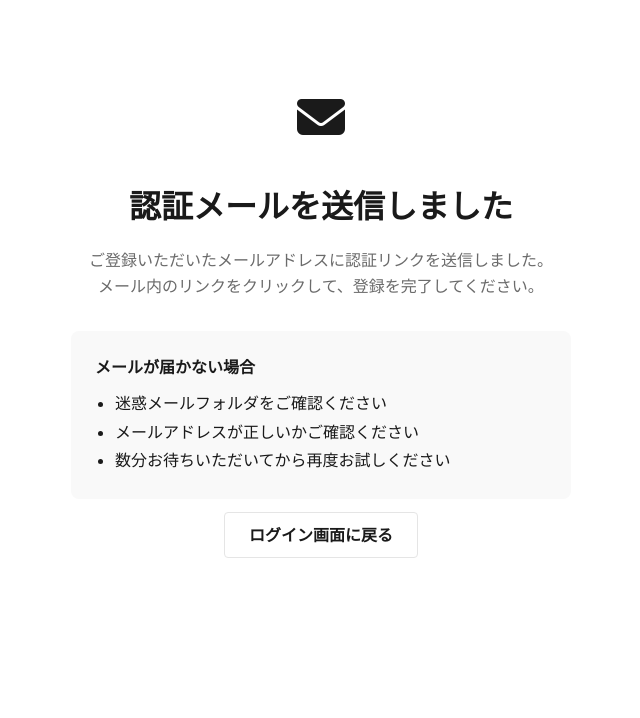
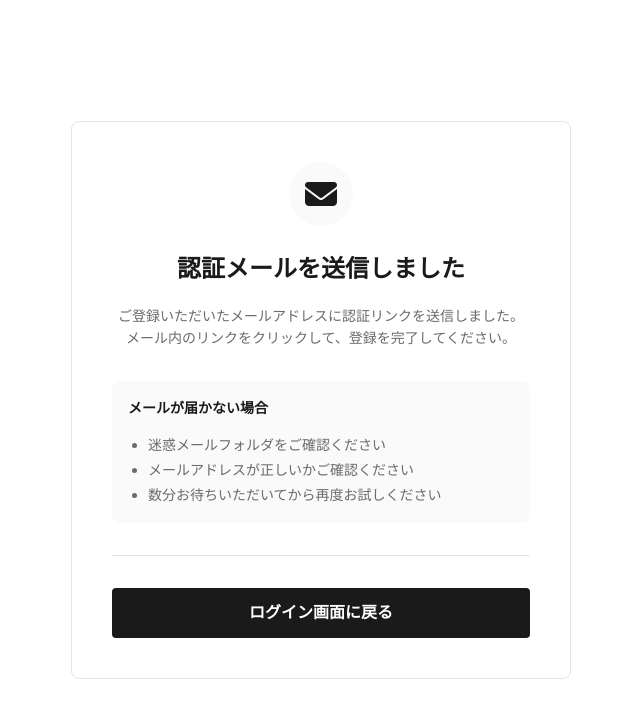
Before and after one commit to studioasari/doujinworks, a Next.js app: page /signup/verify in a window 1280 px wide. Shown: the top 718 px of the page, without its empty margins (319-959 px from the left). Built offline with nearby package versions, Linux system fonts and the light colour scheme; no server answers.

Commit message:
feat: 認証ページのデザイン統一 - サインアップ、ログイン、パスワード再設定、メール認証画面をnote風に統一

```diff
--- a/app/login/page.tsx
+++ b/app/login/page.tsx
@@ -123,7 +123,7 @@ export default function LoginPage() {
           textAlign: 'center',
           fontSize: '24px'
         }}>
-          同人ワークスにログイン
+          ログイン
         </h2>
 
         <form onSubmit={handleLogin}>
@@ -136,7 +136,7 @@ export default function LoginPage() {
               className="input-field"
               value={emailOrUsername}
               onChange={(e) => setEmailOrUsername(e.target.value)}
-              placeholder="example@email.com または username"
+              placeholder="メール or ユーザーID"
               required
             />
           </div>
@@ -164,7 +164,7 @@ export default function LoginPage() {
               className="input-field"
               value={password}
               onChange={(e) => setPassword(e.target.value)}
-              placeholder="6文字以上"
+              placeholder=""
               required
               minLength={6}
             />
--- a/app/signup/page.tsx
+++ b/app/signup/page.tsx
@@ -140,7 +140,7 @@ export default function SignupPage() {
               lineHeight: 1.8,
               marginBottom: '24px'
             }}>
-              同人ワークスは、創作をする人、それを応援する人、ものづくりが好きなみんなのための街のような場所。
+              同人ワークスは、創作する人も、それを楽しむ人も、“好き”を気軽に持ち寄れる街のような場所です。
             </p>
             <p style={{
               fontSize: '18px',
@@ -148,14 +148,14 @@ export default function SignupPage() {
               lineHeight: 1.8,
               marginBottom: '24px'
             }}>
-              好みのクリエイターやコンテンツを見つけたり、自分のつくりたいものをつくったりして楽しめます。
+              好みのクリエイターや作品に出会ったり、自分の表現を発信したりして楽しめます。
             </p>
             <p style={{
               fontSize: '18px',
               color: '#6B6B6B',
               lineHeight: 1.8
             }}>
-              いっしょに、創作の輪を広げていきましょう。
+              ここでのつながりが、あなたの創作や活動をもっと広げるきっかけになりますように。
             </p>
           </div>
 
--- a/app/signup/verify/page.tsx
+++ b/app/signup/verify/page.tsx
@@ -60,20 +60,53 @@ function VerifyContent() {
   }
 
   return (
-    <div className="container-narrow" style={{ paddingTop: '80px', paddingBottom: '80px' }}>
-      <div style={{ maxWidth: '500px', margin: '0 auto', textAlign: 'center' }}>
-        <div style={{ fontSize: '48px', marginBottom: '24px', color: '#1A1A1A' }}>
+    <div style={{
+      display: 'flex',
+      justifyContent: 'center',
+      alignItems: 'center',
+      minHeight: '100vh',
+      padding: '40px 20px'
+    }}>
+      <div style={{
+        width: '100%',
+        maxWidth: '500px',
+        border: '1px solid #E5E5E5',
+        borderRadius: '8px',
+        padding: '40px',
+        backgroundColor: '#FFFFFF',
+        textAlign: 'center'
+      }}>
+        <div style={{
+          width: '64px',
+          height: '64px',
+          borderRadius: '50%',
+          backgroundColor: '#FAFAFA',
+          display: 'flex',
+          alignItems: 'center',
+          justifyContent: 'center',
+          margin: '0 auto 24px',
+          fontSize: '32px',
+          color: '#1A1A1A'
+        }}>
           <i className="fas fa-envelope"></i>
         </div>
 
-        <h1 className="page-title" style={{ marginBottom: '16px' }}>
+        <h2 className="page-title" style={{
+          marginBottom: '16px',
+          fontSize: '24px'
+        }}>
           認証メールを送信しました
-        </h1>
+        </h2>
 
-        <p className="text-gray" style={{ marginBottom: '32px', lineHeight: '1.6' }}>
+        <p style={{
+          marginBottom: '32px',
+          fontSize: '14px',
+          color: '#6B6B6B',
+          lineHeight: '1.6'
+        }}>
           {email ? (
             <>
-              <strong>{email}</strong> に認証リンクを送信しました。<br />
+              <strong style={{ color: '#1A1A1A' }}>{email}</strong> に認証リンクを送信しました。<br />
             </>
           ) : (
             <>ご登録いただいたメールアドレスに認証リンクを送信しました。<br /></>
@@ -83,7 +116,7 @@ function VerifyContent() {
 
         {message && (
           <div style={{
-            padding: '12px 16px',
+            padding: '12px',
             backgroundColor: '#F0FDF4',
             border: '1px solid #86EFAC',
             borderRadius: '8px',
@@ -96,22 +129,34 @@ function VerifyContent() {
         )}
 
         {error && (
-          <div style={{
-            padding: '12px 16px',
-            backgroundColor: '#FFF5F5',
-            border: '1px solid #FECACA',
-            borderRadius: '8px',
+          <div className="info-box" style={{
             marginBottom: '24px',
-            color: '#7F1D1D',
+            padding: '12px',
+            backgroundColor: '#FEE',
+            color: '#C33',
+            border: '1px solid #FCC',
             fontSize: '14px'
           }}>
             {error}
           </div>
         )}
 
-        <div className="info-box" style={{ marginBottom: '24px', textAlign: 'left' }}>
-          <p style={{ marginBottom: '8px', fontWeight: '600' }}>メールが届かない場合</p>
-          <ul style={{ marginLeft: '20px', lineHeight: '1.8' }}>
+        <div style={{
+          marginBottom: '24px',
+          padding: '16px',
+          backgroundColor: '#FAFAFA',
+          borderRadius: '8px',
+          textAlign: 'left'
+        }}>
+          <p style={{ marginBottom: '12px', fontWeight: '600', fontSize: '14px', color: '#1A1A1A' }}>
+            メールが届かない場合
+          </p>
+          <ul style={{
+            marginLeft: '20px',
+            fontSize: '14px',
+            color: '#6B6B6B',
+            lineHeight: '1.8'
+          }}>
             <li>迷惑メールフォルダをご確認ください</li>
             <li>メールアドレスが正しいかご確認ください</li>
             <li>数分お待ちいただいてから再度お試しください</li>
@@ -123,14 +168,14 @@ function VerifyContent() {
             <button
               onClick={handleResend}
               disabled={loading || countdown > 0}
-              className="text-small"
               style={{
                 background: 'none',
                 border: 'none',
                 color: (loading || countdown > 0) ? '#6B6B6B' : '#1A1A1A',
                 textDecoration: 'underline',
                 cursor: (loading || countdown > 0) ? 'not-allowed' : 'pointer',
-                padding: 0
+                padding: 0,
+                fontSize: '14px'
               }}
             >
               {countdown > 0
@@ -142,7 +187,19 @@ function VerifyContent() {
           </div>
         )}
 
-        <Link href="/login" className="btn-secondary">
+        {/* グレーの線 */}
+        <div style={{
+          width: '100%',
+          height: '1px',
+          backgroundColor: '#E5E5E5',
+          margin: '32px 0'
+        }}></div>
+
+        <Link href="/login" className="btn-primary" style={{
+          display: 'inline-block',
+          width: '100%',
+          textAlign: 'center'
+        }}>
           ログイン画面に戻る
         </Link>
       </div>
@@ -153,8 +210,14 @@ function VerifyContent() {
 export default function VerifyPage() {
   return (
     <Suspense fallback={
-      <div className="container-narrow" style={{ paddingTop: '80px', paddingBottom: '80px' }}>
-        <div style={{ textAlign: 'center' }}>読み込み中...</div>
+      <div style={{
+        display: 'flex',
+        justifyContent: 'center',
+        alignItems: 'center',
+        minHeight: '100vh',
+        padding: '40px 20px'
+      }}>
+        <div style={{ textAlign: 'center', color: '#6B6B6B' }}>読み込み中...</div>
       </div>
     }>
       <VerifyContent />
```
